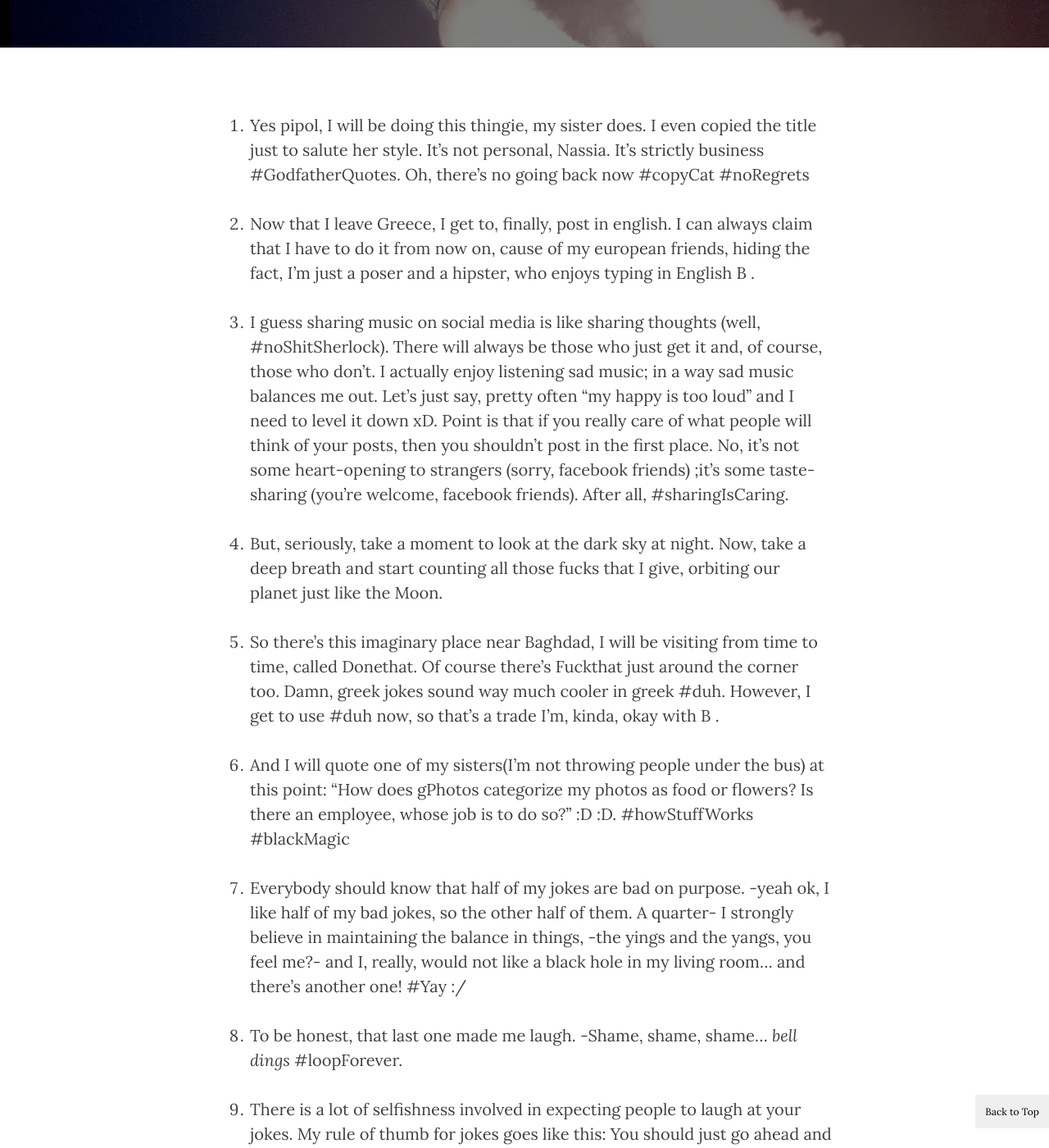
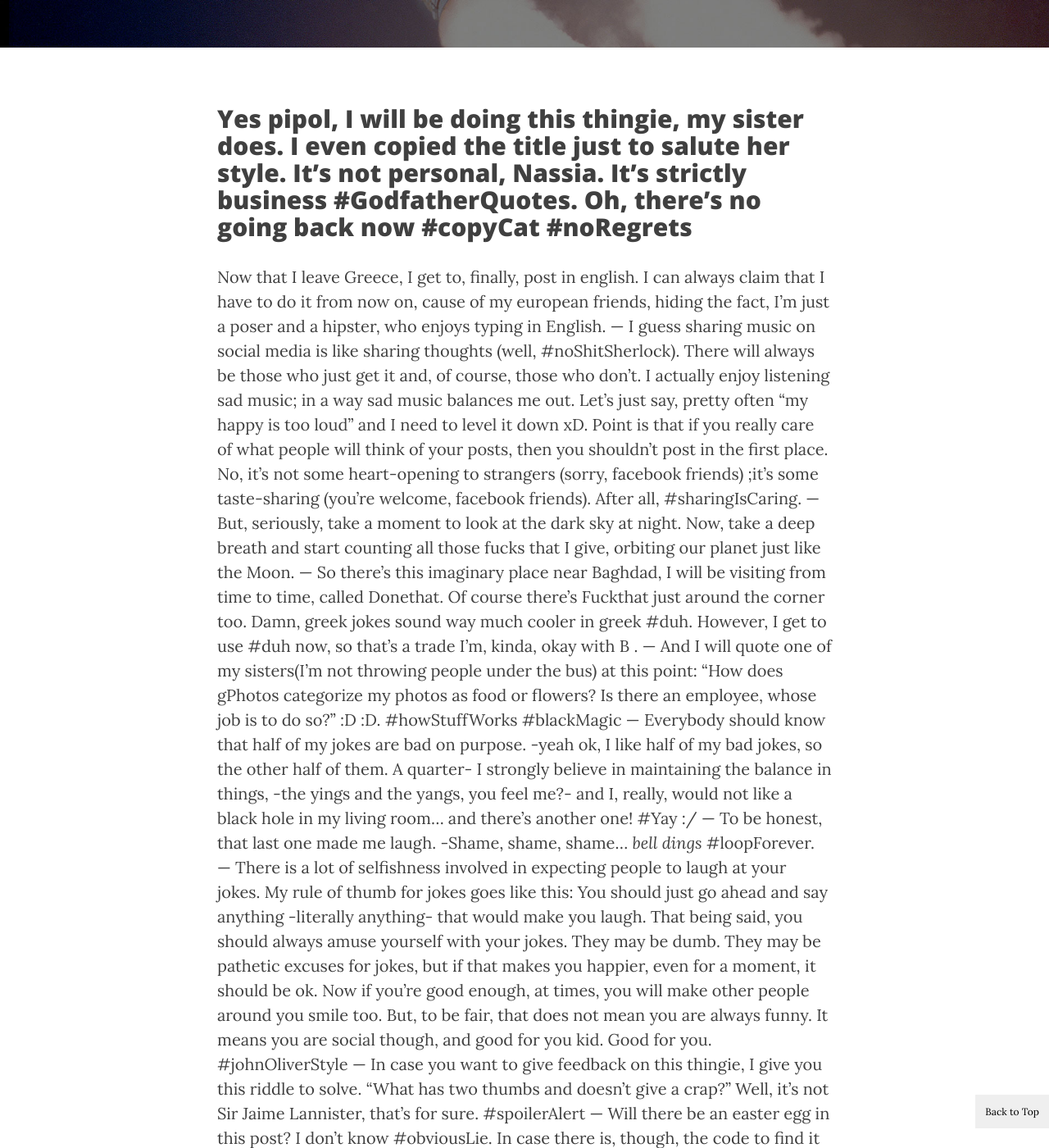
Before and after one commit to nickAndroulakis/PorcelainThroneWaterfalls, a Jekyll site: the page built from _posts/2015-09-12-43rd-of-August-and-counting.markdown, in a window 1280 px wide and 1400 px high, scrolled down 478 px. Shown: the whole window at 82% size. Built offline with Jekyll 4.4.1, drawn with Linux system fonts in a browser that asks for light colours; nearby versions of some CDN libraries; part of the change alters nothing that is shown; some of the changed text lies outside the part shown.

Commit message:
replacing numbers with lines

```diff
--- a/_posts/2015-09-12-43rd-of-August-and-counting.markdown
+++ b/_posts/2015-09-12-43rd-of-August-and-counting.markdown
@@ -7,28 +7,28 @@ author:     "Nick Androulakis"
 header-img: "img/post-bg-01.jpg"
 ---
 
-1. Yes pipol, I will be doing this thingie, my sister does. I even copied the title just to salute her style. It’s not personal, Nassia. It’s strictly business #GodfatherQuotes. Oh, there's no going back now #copyCat #noRegrets
-
-2. Now that I leave Greece, I get to, finally, post in english. I can always claim that I have to do it from now on, cause of my european friends, hiding the fact, I'm just a poser and a hipster, who enjoys typing in English B .
-
-3. I guess sharing music on social media is like sharing thoughts (well, #noShitSherlock). There will always be those who just get it and, of course, those who don't. I actually enjoy listening sad music; in a way sad music balances me out. Let's just say, pretty often "my happy is too loud" and I need to level it down xD. Point is that if you really care of what people will think of your posts, then you shouldn't post in the first place. No, it's not some heart-opening to strangers (sorry, facebook friends) ;it's some taste-sharing (you're welcome, facebook friends). After all, #sharingIsCaring.
-
-4. But, seriously, take a moment to look at the dark sky at night. Now, take a deep breath and start counting all those fucks that I give, orbiting our planet just like the Moon.
-
-5. So there's this imaginary place near Baghdad, I will be visiting from time to time, called Donethat. Of course there's Fuckthat just around the corner too. Damn, greek jokes sound way much cooler in greek #duh. However, I get to use #duh now, so that's a trade I'm, kinda, okay with B .
-
-6. And I will quote one of my sisters(I'm not throwing people under the bus) at this point: "How does gPhotos categorize my photos as food or flowers? Is there an employee, whose job is to do so?" :D :D. #howStuffWorks #blackMagic
-
-7. Everybody should know that half of my jokes are bad on purpose. -yeah ok, I like half of my bad jokes, so the other half of them. A quarter- I strongly believe in maintaining the balance in things, -the yings and the yangs, you feel me?- and I, really, would not like a black hole in my living room... and there's another one! #Yay :/
-
-8. To be honest, that last one made me laugh. -Shame, shame, shame... *bell dings* #loopForever.
-
-9. There is a lot of selfishness involved in expecting people to laugh at your jokes. My rule of thumb for jokes goes like this: You should just go ahead and say anything -literally anything- that would make you laugh. Τhat being said, you should always amuse yourself with your jokes. They may be dumb. They may be pathetic excuses for jokes, but if that makes you happier, even for a moment, it should be ok. Now if you're good enough, at times, you will make other people around you smile too. But, to be fair, that does not mean you are always funny. It means you are social though, and good for you kid. Good for you. #johnOliverStyle
-
-10. In case you want to give feedback on this thingie, I give you this riddle to solve. "What has two thumbs and doesn't give a crap?" Well, it's not Sir Jaime Lannister, that's for sure. #spoilerAlert
-
-11. Will there be an easter egg in this post? I don't know #obviousLie. In case there is, though, the code to find it should be this one: 12~0~28~27~0~0~28~0~0~26~0. This one is easy. You are smart kids, you'll figure it out. #nextLevel.
-
+Yes pipol, I will be doing this thingie, my sister does. I even copied the title just to salute her style. It’s not personal, Nassia. It’s strictly business #GodfatherQuotes. Oh, there's no going back now #copyCat #noRegrets
+---
+Now that I leave Greece, I get to, finally, post in english. I can always claim that I have to do it from now on, cause of my european friends, hiding the fact, I'm just a poser and a hipster, who enjoys typing in English.
+---
+I guess sharing music on social media is like sharing thoughts (well, #noShitSherlock). There will always be those who just get it and, of course, those who don't. I actually enjoy listening sad music; in a way sad music balances me out. Let's just say, pretty often "my happy is too loud" and I need to level it down xD. Point is that if you really care of what people will think of your posts, then you shouldn't post in the first place. No, it's not some heart-opening to strangers (sorry, facebook friends) ;it's some taste-sharing (you're welcome, facebook friends). After all, #sharingIsCaring.
+---
+But, seriously, take a moment to look at the dark sky at night. Now, take a deep breath and start counting all those fucks that I give, orbiting our planet just like the Moon.
+---
+So there's this imaginary place near Baghdad, I will be visiting from time to time, called Donethat. Of course there's Fuckthat just around the corner too. Damn, greek jokes sound way much cooler in greek #duh. However, I get to use #duh now, so that's a trade I'm, kinda, okay with B .
+---
+And I will quote one of my sisters(I'm not throwing people under the bus) at this point: "How does gPhotos categorize my photos as food or flowers? Is there an employee, whose job is to do so?" :D :D. #howStuffWorks #blackMagic
+---
+Everybody should know that half of my jokes are bad on purpose. -yeah ok, I like half of my bad jokes, so the other half of them. A quarter- I strongly believe in maintaining the balance in things, -the yings and the yangs, you feel me?- and I, really, would not like a black hole in my living room... and there's another one! #Yay :/
+---
+To be honest, that last one made me laugh. -Shame, shame, shame... *bell dings* #loopForever.
+---
+There is a lot of selfishness involved in expecting people to laugh at your jokes. My rule of thumb for jokes goes like this: You should just go ahead and say anything -literally anything- that would make you laugh. Τhat being said, you should always amuse yourself with your jokes. They may be dumb. They may be pathetic excuses for jokes, but if that makes you happier, even for a moment, it should be ok. Now if you're good enough, at times, you will make other people around you smile too. But, to be fair, that does not mean you are always funny. It means you are social though, and good for you kid. Good for you. #johnOliverStyle
+---
+In case you want to give feedback on this thingie, I give you this riddle to solve. "What has two thumbs and doesn't give a crap?" Well, it's not Sir Jaime Lannister, that's for sure. #spoilerAlert
+---
+Will there be an easter egg in this post? I don't know #obviousLie. In case there is, though, the code to find it should be this one: 12~0~28~27~0~0~28~0~0~26~0. This one is easy. You are smart kids, you'll figure it out. #nextLevel.
+---
 tl;dr -> Read the damn thing, Jesus -it's not water. you can't just go over it-. Same thing applies to everyone, not just the #randomJesusOnMyFriendlist.
 
 Prpp out \m/
```
